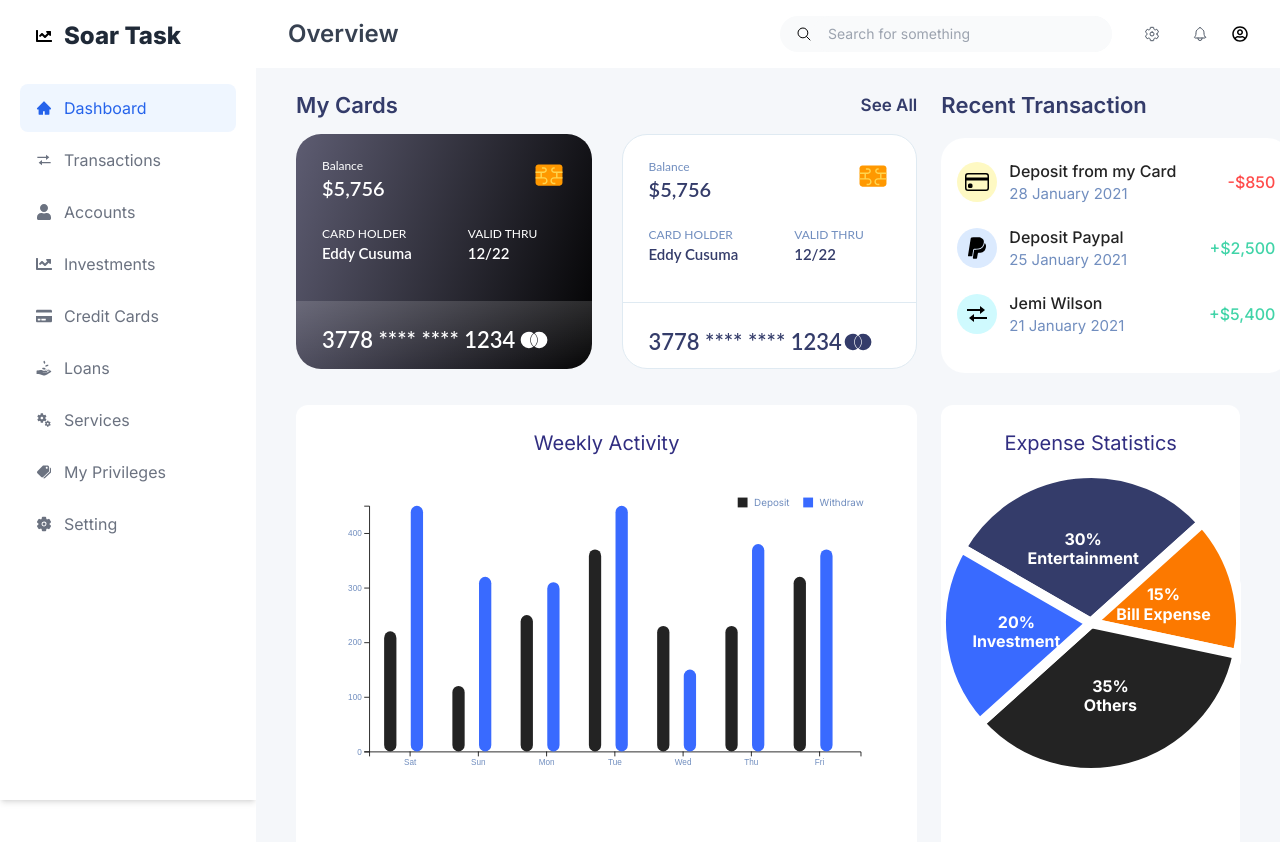
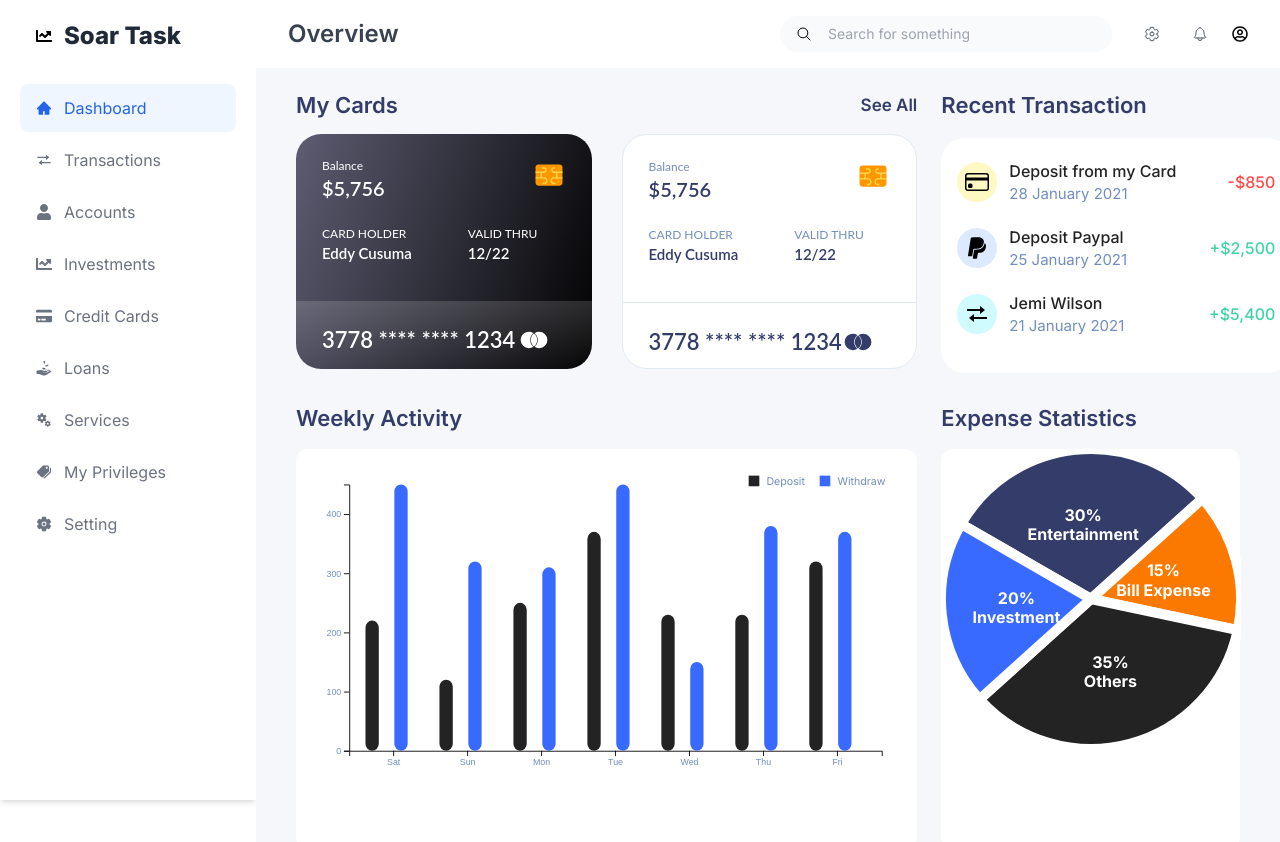
Before and after one commit to divyatiwari5/FinanceManagement, a React (Create React App) app: page /dashboard in a window 1280 px wide. Shown: the top 842 px of the page. Built offline with nearby package versions, Linux system fonts and the light colour scheme.

Commit message:
Remove unused data from expense statistics;

```diff
--- a/src/components/ExpenseStatistics/ExpenseStatistics.tsx
+++ b/src/components/ExpenseStatistics/ExpenseStatistics.tsx
@@ -99,38 +99,16 @@ export const ExpenseStatistics = () => {
       .attr("font-size", "1rem")
       .attr("font-weight", "700");
 
-    // Add legend at the bottom
-    const legend = svg
-      .append("g")
-      .attr("transform", `translate(${-width / 2},${height / 2 + 20})`);
-
-    const legendItems = legend
-      .selectAll("g")
-      .data(data)
-      .enter()
-      .append("g")
-      .attr("transform", (d, i) => `translate(${i * (width / 2)}, 0)`);
-
-    legendItems
-      .append("circle")
-      .attr("cx", 10)
-      .attr("cy", 10)
-      .attr("r", 5)
-      .attr("fill", (d) => d.color);
-
-    legendItems
-      .append("text")
-      .attr("x", 20)
-      .attr("y", 10)
-      .attr("dy", "0.35em")
-      .text((d) => d.category)
-      .attr("font-size", "12px")
-      .attr("fill", "currentColor");
   }, []);
 
   return (
-    <div className="flex flex-col items-center">
-      <svg ref={svgRef}></svg>
+    <div className="h-full">
+      <h2 className="text-[22px] leading-[26px] text-primaryIndigo font-semibold text-left mb-[18px]">
+        Expense Statistics
+      </h2>
+      <div className="flex flex-col items-center bg-white rounded-xl h-[calc(100%-44px)]">
+        <svg ref={svgRef}></svg>
+      </div>
     </div>
   );
 };
--- a/src/components/WeeklyActivity/WeeklyActivity.tsx
+++ b/src/components/WeeklyActivity/WeeklyActivity.tsx
@@ -1,6 +1,6 @@
 import { useEffect, useRef, useMemo } from "react";
 import * as d3 from "d3";
-import { colors } from '../../style/global/colors';
+import { colors } from "../../style/global/colors";
 
 interface ActivityData {
   day: string;
@@ -16,7 +16,6 @@ const data: ActivityData[] = [
   { day: "Wed", deposit: 230, withdraw: 150 },
   { day: "Thu", deposit: 230, withdraw: 380 },
   { day: "Fri", deposit: 320, withdraw: 370 },
-
 ];
 
 const WeeklyActivity = () => {
@@ -28,18 +27,21 @@ const WeeklyActivity = () => {
     const width = 600;
     const height = 300;
     // Memoize scales
-    const x0 = d3.scaleBand()
-      .domain(data.map(d => d.day))
+    const x0 = d3
+      .scaleBand()
+      .domain(data.map((d) => d.day))
       .range([0, width])
       .padding(0.2);
 
-    const x1 = d3.scaleBand()
+    const x1 = d3
+      .scaleBand()
       .domain(["deposit", "withdraw"])
       .range([0, x0.bandwidth()])
       .padding(0.05);
 
-    const y = d3.scaleLinear()
-      .domain([0, d3.max(data, d => Math.max(d.deposit, d.withdraw)) || 500])
+    const y = d3
+      .scaleLinear()
+      .domain([0, d3.max(data, (d) => Math.max(d.deposit, d.withdraw)) || 500])
       .range([height, 0]);
 
     return { margin, width, height, x0, x1, y };
@@ -54,22 +56,30 @@ const WeeklyActivity = () => {
     d3.select(svgRef.current).selectAll("*").remove();
 
     // Set viewBox to maintain aspect ratio and fit content
-    const svg = d3.select(svgRef.current)
-      .attr("viewBox", `0 0 ${width + margin.left + margin.right} ${height + margin.top + margin.bottom}`)
+    const svg = d3
+      .select(svgRef.current)
+      .attr(
+        "viewBox",
+        `0 0 ${width + margin.left + margin.right} ${
+          height + margin.top + margin.bottom
+        }`
+      )
       .append("g")
       .attr("transform", `translate(${margin.left},${margin.top})`);
 
     // Create axes
     const createAxis = () => {
       // X axis
-      svg.append("g")
+      svg
+        .append("g")
         .attr("transform", `translate(0,${height})`)
         .call(d3.axisBottom(x0))
         .selectAll("text")
         .style("color", colors.primaryBlue);
 
       // Y axis
-      svg.append("g")
+      svg
+        .append("g")
         .call(d3.axisLeft(y).ticks(5))
         .selectAll("text")
         .style("color", colors.primaryBlue);
@@ -77,21 +87,26 @@ const WeeklyActivity = () => {
 
     // Create bars
     const createBars = () => {
-      const dayGroups = svg.selectAll<SVGGElement, ActivityData>(".day-group")
+      const dayGroups = svg
+        .selectAll<SVGGElement, ActivityData>(".day-group")
         .data(data)
         .join("g")
         .attr("class", "day-group")
-        .attr("transform", d => `translate(${x0(d.day)},0)`);
+        .attr("transform", (d) => `translate(${x0(d.day)},0)`);
 
       // Helper function to create bars
       const createBar = (key: "deposit" | "withdraw") => {
-        dayGroups.append("rect")
+        dayGroups
+          .append("rect")
           .attr("class", `${key}-bar`)
           .attr("x", x1(key) || 0)
-          .attr("y", d => y(d[key]))
-          .attr("width", '15px')
-          .attr("height", d => height - y(d[key]))
-          .attr("fill", key === "deposit" ? colors.primaryBlack :  colors.flourescentBlue)
+          .attr("y", (d) => y(d[key]))
+          .attr("width", "15px")
+          .attr("height", (d) => height - y(d[key]))
+          .attr(
+            "fill",
+            key === "deposit" ? colors.primaryBlack : colors.flourescentBlue
+          )
           .attr("ry", 8); // Add rounded corners
       };
 
@@ -101,22 +116,25 @@ const WeeklyActivity = () => {
 
     // Create legend
     const createLegend = () => {
-      const legend = svg.append("g")
+      const legend = svg
+        .append("g")
         .attr("transform", `translate(${width - 150}, -10)`);
 
       const legendData = [
         { label: "Deposit", color: colors.primaryBlack, x: 0 },
-        { label: "Withdraw", color: colors.flourescentBlue, x: 80 }
+        { label: "Withdraw", color: colors.flourescentBlue, x: 80 },
       ];
 
       legendData.forEach(({ label, color, x }) => {
-        legend.append("rect")
+        legend
+          .append("rect")
           .attr("width", 12)
           .attr("height", 12)
           .attr("fill", color)
           .attr("transform", `translate(${x}, 0)`);
 
-        legend.append("text")
+        legend
+          .append("text")
           .attr("x", x + 20)
           .attr("y", 10)
           .text(label)
@@ -129,17 +147,21 @@ const WeeklyActivity = () => {
     createAxis();
     createBars();
     createLegend();
-
   }, [chartConfig]); // Only re-render when chartConfig changes
 
   return (
-    <div className="w-full h-full min-h-[400px]">
-      <svg
-        ref={svgRef}
-        className="w-full h-full"
-        style={{ maxWidth: '100%' }}
-        preserveAspectRatio="xMinYMin meet"
-      />
+    <div>
+      <h2 className="text-[22px] leading-[26px] text-primaryIndigo font-semibold text-left mb-[18px]">
+        Weekly Activity
+      </h2>
+      <div className="w-full h-full min-h-[400px] bg-white rounded-xl">
+        <svg
+          ref={svgRef}
+          className="w-full h-full"
+          style={{ maxWidth: "100%" }}
+          preserveAspectRatio="xMinYMin meet"
+        />
+      </div>
     </div>
   );
 };
--- a/src/pages/Dashboard.tsx
+++ b/src/pages/Dashboard.tsx
@@ -57,13 +57,11 @@ const Dashboard = () => {
 
       {/* Weekly Activity and Expense Statistics Section */}
       <div className="grid grid-cols-3 gap-6">
-        <div className="bg-white rounded-xl p-6 col-span-2">
-          <h2 className="text-xl text-indigo-900 mb-4">Weekly Activity</h2>
+        <div className="col-span-2">
           <WeeklyActivity />
         </div>
 
-        <div className="bg-white rounded-xl p-6 col-span-1">
-          <h2 className="text-xl text-indigo-900 mb-4">Expense Statistics</h2>
+        <div className="col-span-1">
           {/* Add Expense Statistics content here */}
           <ExpenseStatistics />
         </div>
```
